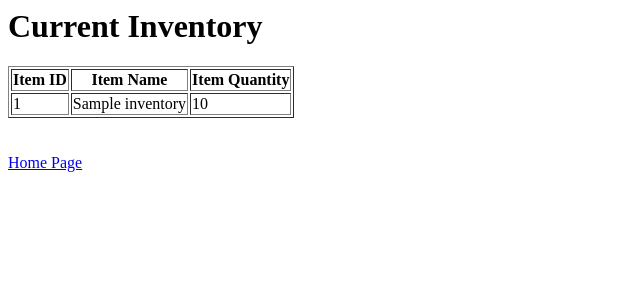
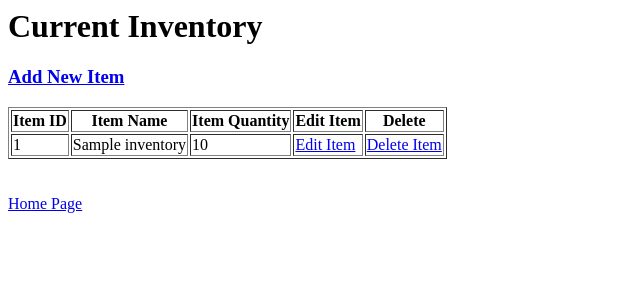
Before and after one commit to caseycase5/CST-323_CLC, a PHP site: page /displayInventory.php in a window 1280 px wide. Shown: the top 300 px of the page, without its empty margins (0-640 px from the left). Run offline with PHP 8.4, Linux system fonts and the light colour scheme; tables that the repository leaves empty or names only in its code hold one stand-in row (values such as "Sample post").

Commit message:
Updated to include delete and edit item pages

```diff
--- /dev/null
+++ b/deleteItem.php
@@ -0,0 +1,5 @@
+<?php
+    // Getting variable and assigning
+    $id = $_GET['id'];
+
+    echo $id;
--- a/displayInventory.php
+++ b/displayInventory.php
@@ -22,14 +22,20 @@
 
     $result = $conn->query($sql);
 
+    // Page title
     echo "<h1>Current Inventory</h1>";
+
+    // Add new item
+    echo "<h3><a href='newItem.html'>Add New Item</a></h3>";
 
     // Printing results to a table
     if ($result->num_rows > 0) {
-        echo "<table border='1'><tr><th>Item ID</th><th>Item Name</th><th>Item Quantity</th></tr>";
+        echo "<table border='1'><tr><th>Item ID</th><th>Item Name</th><th>Item Quantity</th><th>Edit Item</th><th>Delete</th></tr>";
         // output data of each row
         while($row = $result->fetch_assoc()) {
-            echo "<tr><td>".$row["ID"]."</td><td>".$row["ITEM_NAME"]."</td><td>".$row["ITEM_QUANTITY"]."</td></tr>";
+            $id = $row["ID"];
+            echo "<tr><td>".$row["ID"]."</td><td>".$row["ITEM_NAME"]."</td><td>".$row["ITEM_QUANTITY"]."</td>
+                  <td><a href='editItem.php?id=" .$id . "'>Edit Item</a></td><td><a href='deleteItem.php?id=" .$id . "'>Delete Item</a></td></tr>";
         }
         echo "</table>";
     } else {
--- /dev/null
+++ b/editItem.php
@@ -0,0 +1,5 @@
+<?php
+    // Getting variable and assigning
+    $id = $_GET['id'];
+
+    echo $id;
--- a/index.html
+++ b/index.html
@@ -9,7 +9,7 @@
 		<h1> Inventory Manager Home Page</h1><br><br>
 
 		<a href="displayInventory.php">View Current Inventory</a><br><br>
-		<a href="newItem.html">Add New Item</a>
+		<a href="newItem.html">Add New Item</a><br><br>
 		<a href="deleteItem.php">Delete Item</a>
 	</body>
 </html>
```
